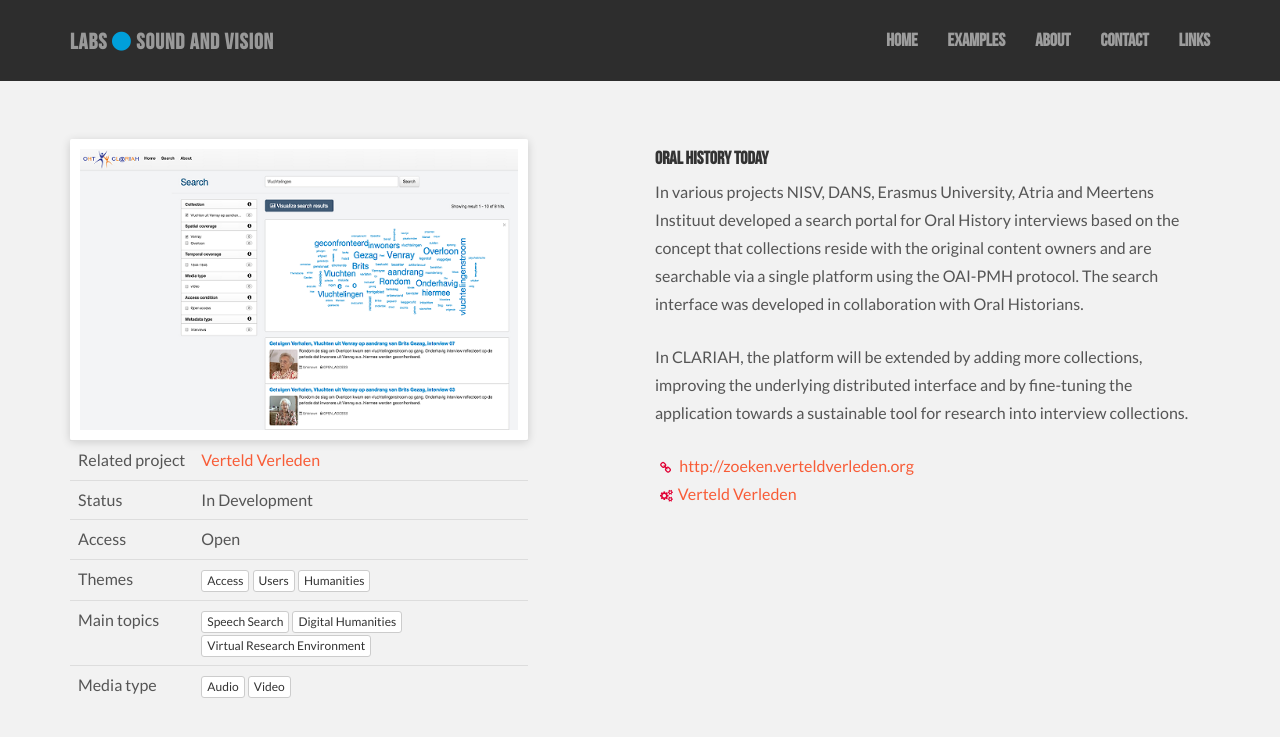
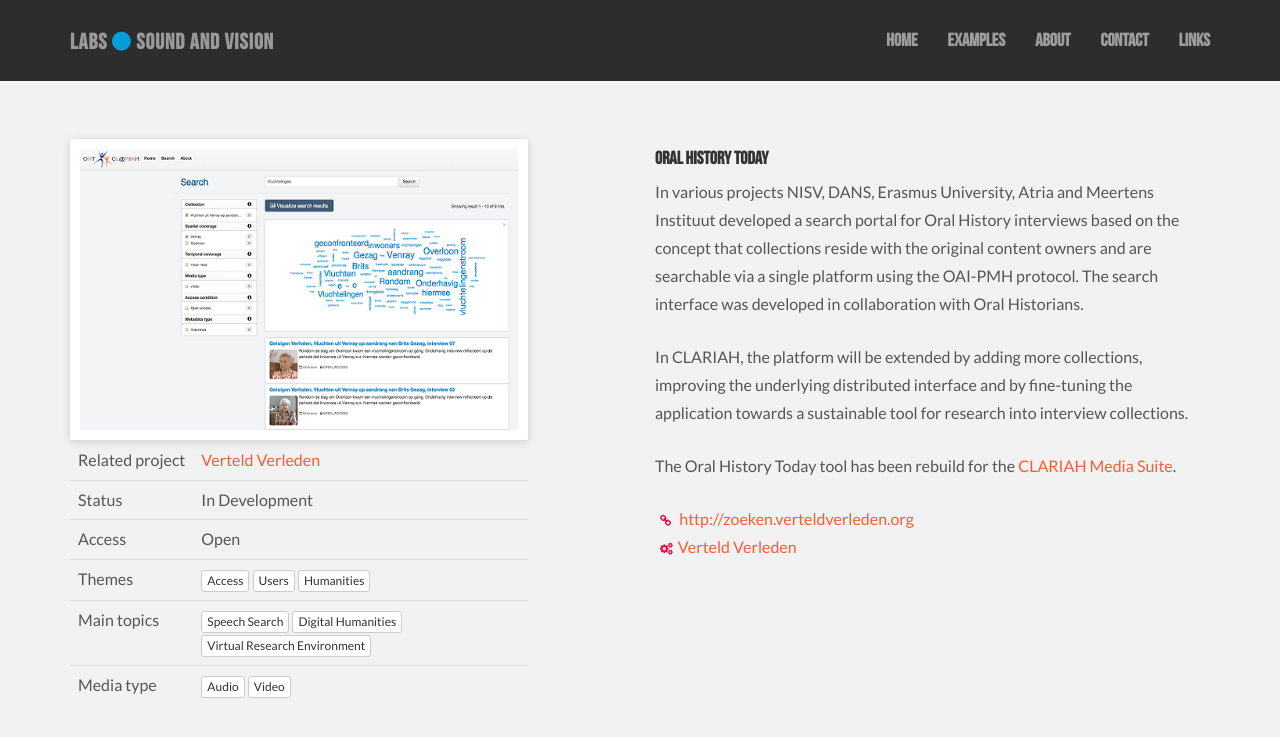
Before and after one commit to roelandordelman/labs, a Jekyll site: the page built from _applications/oral-history-today.md, in a window 1280 px wide. Shown: the top 737 px of the page. Built offline with Jekyll 4.4.1, drawn with Linux system fonts in a browser that asks for light colours.

Commit message:
Updated Oral History Today

```diff
--- a/_applications/oral-history-today.md
+++ b/_applications/oral-history-today.md
@@ -27,3 +27,5 @@
 In various projects NISV, DANS, Erasmus University, Atria and Meertens Instituut developed a search portal for Oral History interviews based on the concept that collections reside with the original content owners and are searchable via a single platform using the OAI-PMH protocol. The search interface was developed in collaboration with Oral Historians.
 
 In CLARIAH, the platform will be extended by adding more collections, improving the underlying distributed interface and by fine-tuning the application towards a sustainable tool for research into interview collections.
+
+The Oral History Today tool has been rebuild for the [CLARIAH Media Suite](http://mediasuite.clariah.nl/).
```
